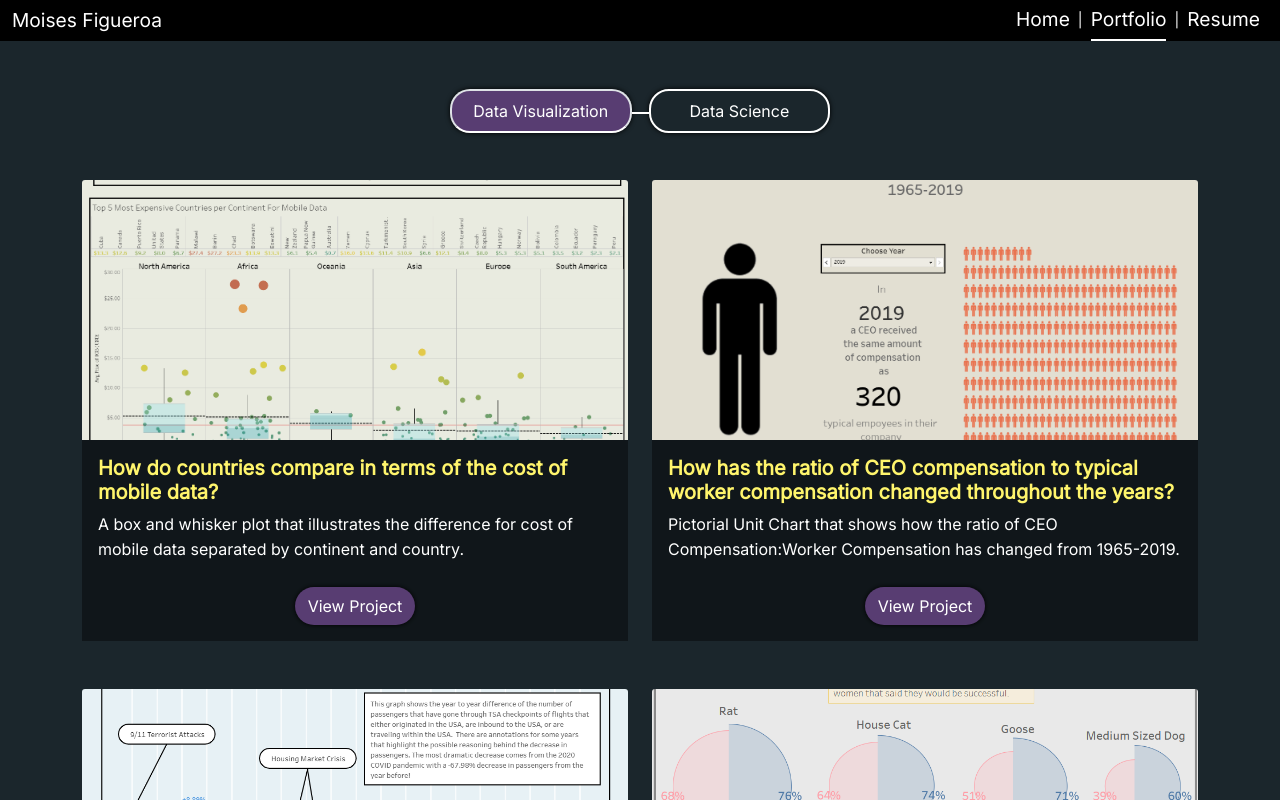
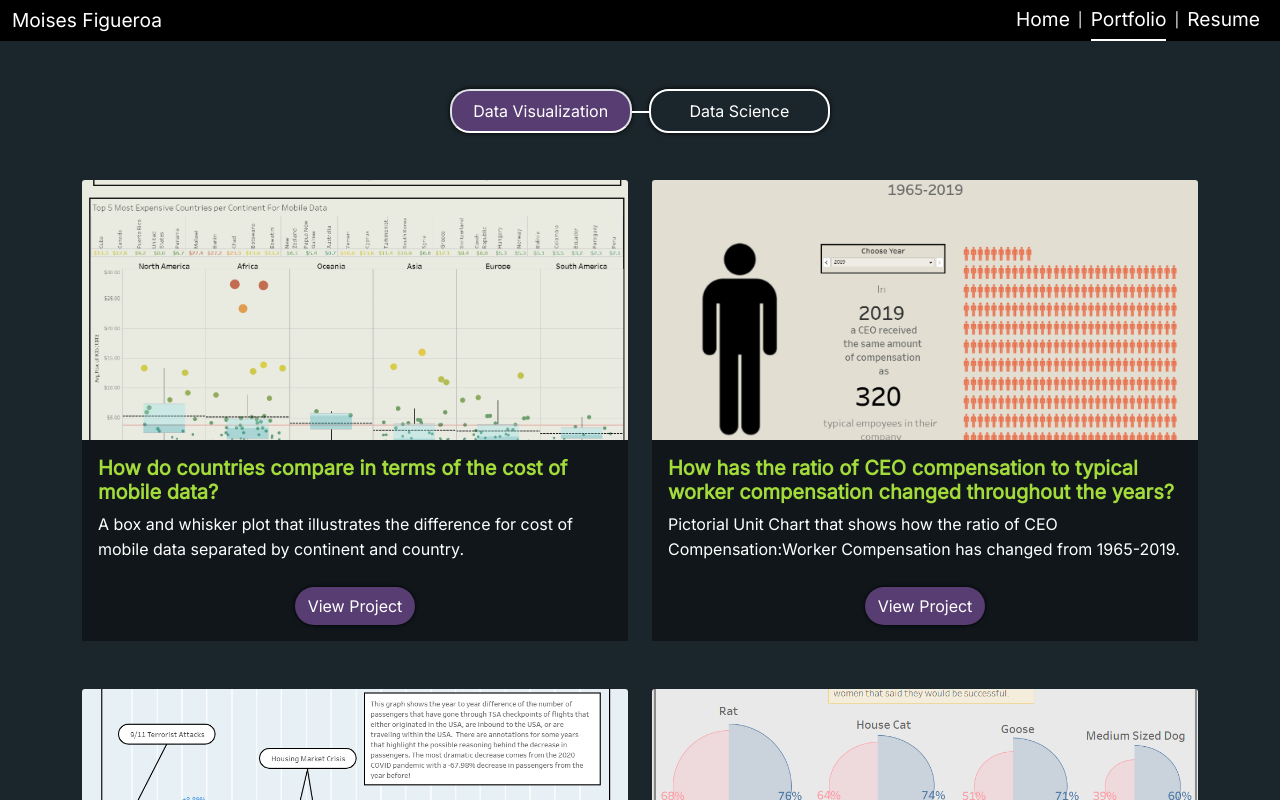
Before and after one commit to celiasaumell/da-portfolio, a Next.js app: page /portfolio in a window 1280 px wide. Built offline with nearby package versions, Linux system fonts and the light colour scheme.

Commit message:
card title style update

```diff
--- a/styles/global.sass
+++ b/styles/global.sass
@@ -121,7 +121,7 @@ p
   object-fit: cover
 
 .card-title
-  color: #fff56c
+  color: #a3db3b
 
 .stand-out
   border: 1px solid black
@@ -139,7 +139,7 @@ p
   width: 17px
   position: relative
   height: 2px
-  top: calc(47px / 2)
+  top: calc(44px / 2)
 
 
 @media (max-width: 436px)
```
